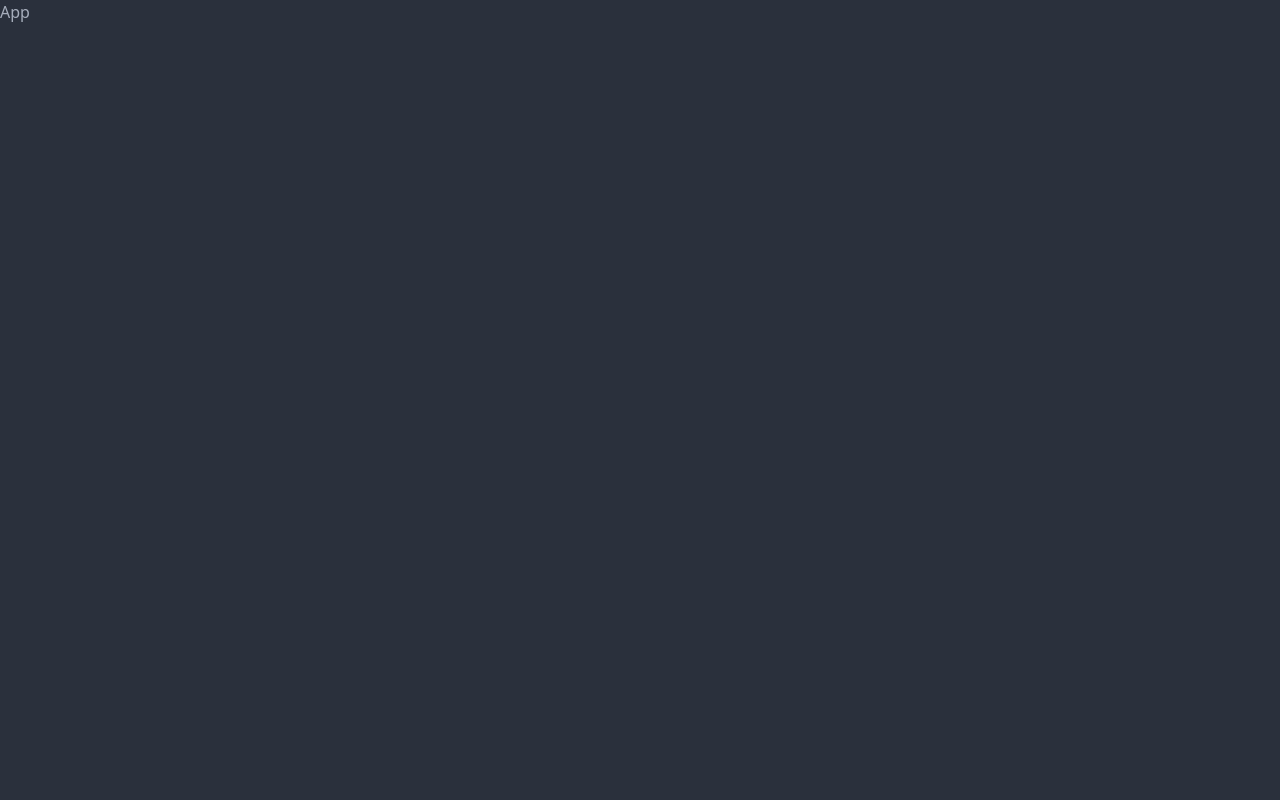
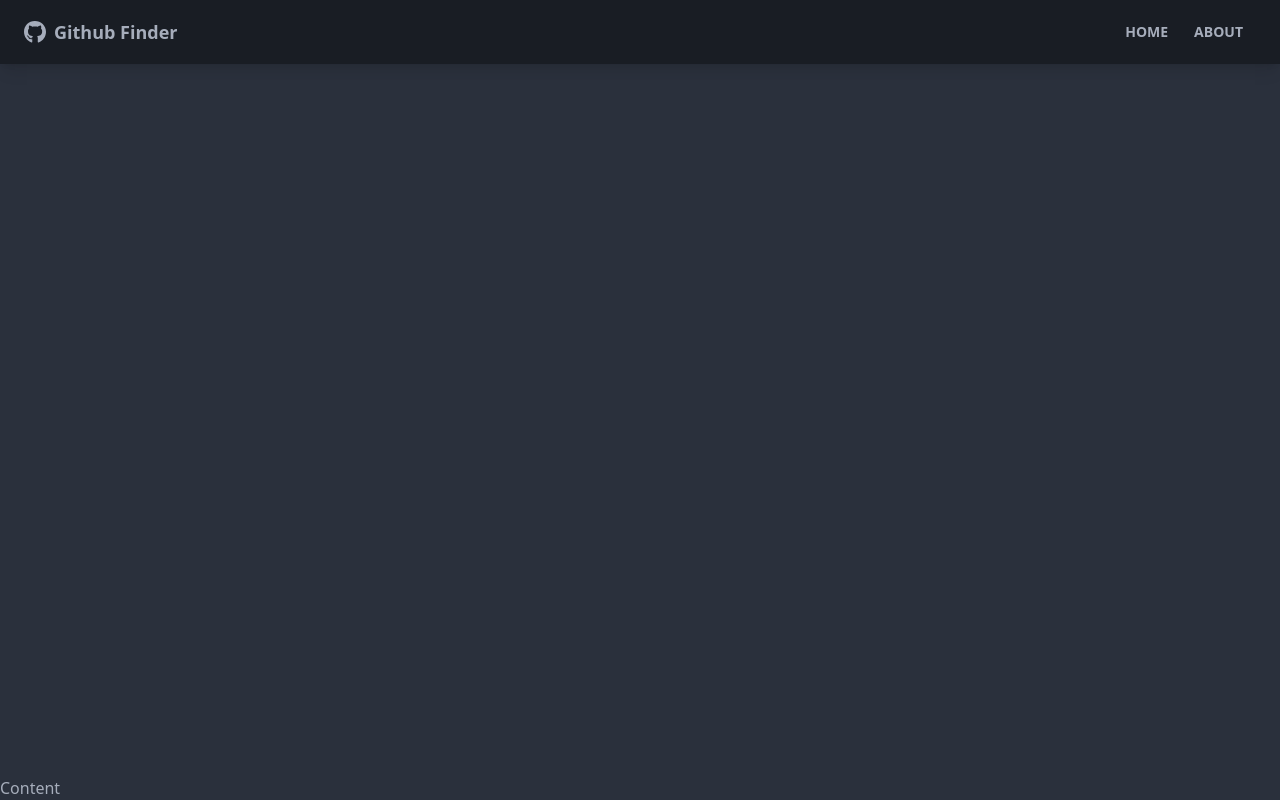
Before and after one commit to CamHaoHa/React-2.GitHubAPI.GitHubFinder, a React (Create React App) app: page / in a window 1280 px wide. Built offline with nearby package versions, Linux system fonts and the light colour scheme; the HTML template or start-up script is replaced by a standard one.

Commit message:
feat: add Navbar

```diff
--- a/package.json
+++ b/package.json
@@ -9,6 +9,8 @@
     "daisyui": "^2.51.5",
     "react": "^18.2.0",
     "react-dom": "^18.2.0",
+    "react-icons": "^4.8.0",
+    "react-router-dom": "^6.10.0",
     "react-scripts": "5.0.1",
     "web-vitals": "^2.1.4"
   },
--- a/src/App.js
+++ b/src/App.js
@@ -1,5 +1,16 @@
+import { BrowserRouter as Router, Routes, Route } from 'react-router-dom';
+import Navbar from './components/layout/Navbar';
 function App() {
-  return <div className="App">App</div>;
+  return (
+    <Router>
+      <div className="flex flex-col justify-between h-screen">
+        <Navbar />
+        <main>
+          <p>Content</p>
+        </main>
+      </div>
+    </Router>
+  );
 }
 
 export default App;
--- /dev/null
+++ b/src/components/layout/Navbar.jsx
@@ -0,0 +1,30 @@
+import { Link } from 'react-router-dom';
+import { FaGithub } from 'react-icons/fa';
+import PropTypes from 'prop-types';
+function Navbar({ title }) {
+  return (
+    <nav className="navbar mb-12 shadow-lg bg-neutral text-neutral-content">
+      <div className="container mx-auto">
+        <div className="flex-none px-2 mx-2">
+          <FaGithub className="inline pr-2 text-3xl" />
+          <Link className="text-lg font-bold align-middle">{title}</Link>
+        </div>
+
+        <div className="flex-1 px-2 mx-2">
+          <div className="flex justify-end">
+            <Link
+              to="/"
+              className="btn btn-ghost btn-sm rounded-btn"
+            >
+              Home
+            </Link>
+            <Link to='/about' className='btn btn-ghost btn-sm rounded-btn'>About</Link>
+          </div>
+        </div>
+      </div>
+    </nav>
+  );
+}
+
+Navbar.defaultProps = { title: 'Github Finder' };
+export default Navbar;
```
Also changed, not shown: 1 other file (tests, documents, lock files or other folders).
